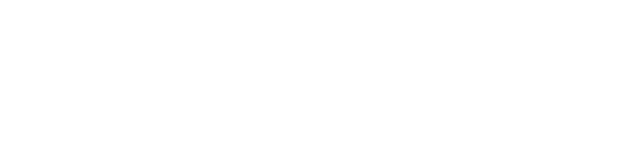
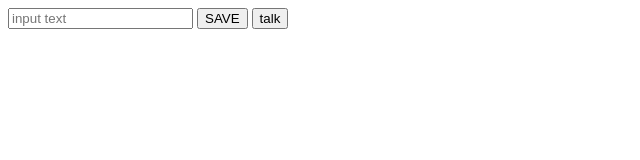
Before and after one commit to HarunaDev/to-do-app, a plain HTML site: page index.html in a window 1280 px wide. Shown: the whole page, without its empty margins (0-640 px from the left). Drawn offline with Linux system fonts and the light colour scheme.

Commit message:
added basic html structure for app

```diff
--- a/index.html
+++ b/index.html
@@ -7,7 +7,15 @@
     <title>TO DO APP</title>
 </head>
 <body>
+    <input id="input-el" type="text" placeholder="input text">
 
+    <button id="save-btn">SAVE</button>
+
+    <button class="talk">talk</button>
+
+    <ol id="ol-el">
+
+    </ol>
     <script src="app.js"></script>
 </body>
 </html>
```
